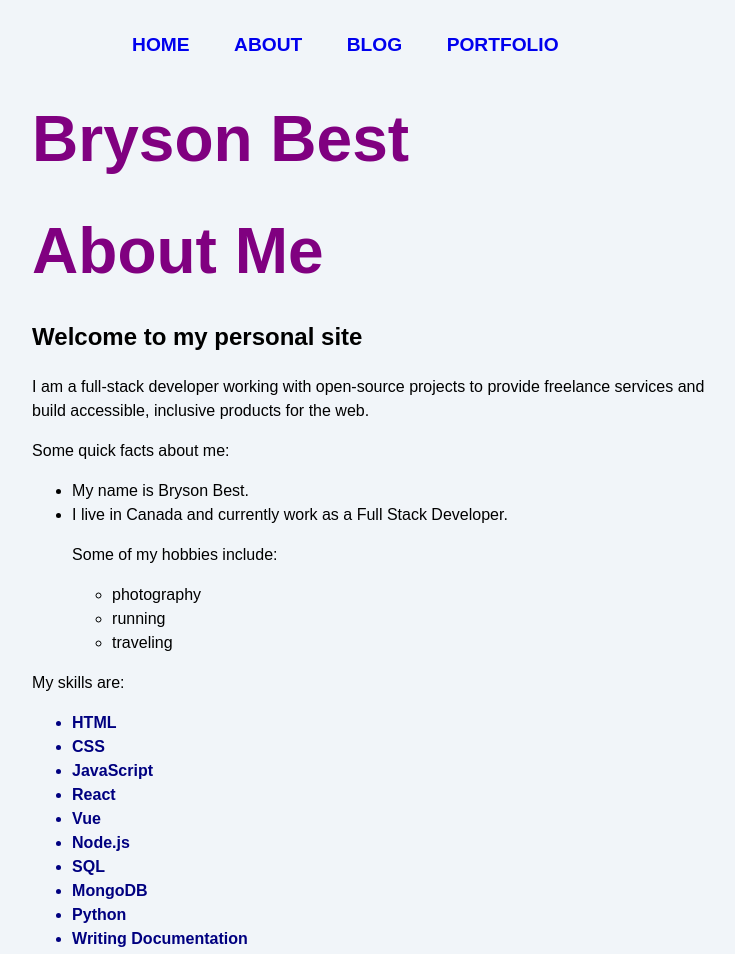
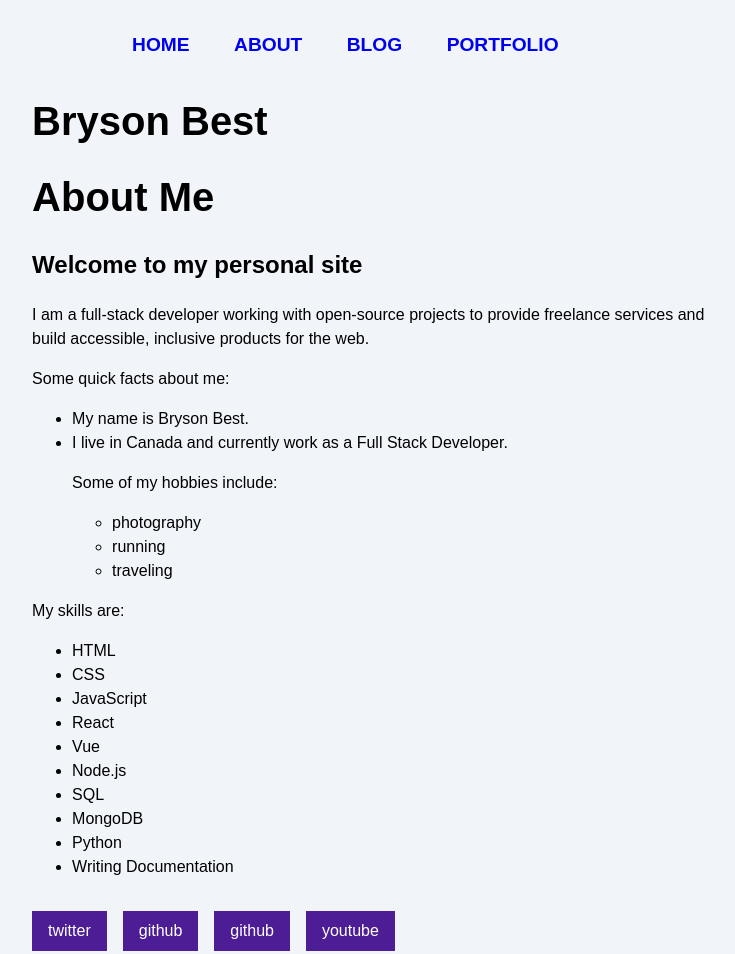
Before and after one commit to brysonbest/astro-site, an Astro site: page /about in a window 1280 px wide. Shown: the top 954 px of the page, without its empty margins (268-1003 px from the left). Built offline with nearby package versions, Linux system fonts and the light colour scheme; Astro itself is replaced by a stand-in of ours.

Commit message:
Create base layout.

```diff
--- a/package.json
+++ b/package.json
@@ -11,6 +11,6 @@
     "astro": "astro"
   },
   "dependencies": {
-    "astro": "^1.9.0"
+    "astro": "^2.0.2"
   }
 }
--- /dev/null
+++ b/src/layouts/BaseLayout.astro
@@ -0,0 +1,27 @@
+---
+import "../styles/global.css";
+import Footer from "../components/Footer.astro";
+import Header from "../components/Header.astro";
+
+const { pageTitle } = Astro.props || {};
+---
+
+<html lang="en">
+  <head>
+    <meta charset="utf-8" />
+    <link rel="icon" type="image/svg+xml" href="/favicon.svg" />
+    <meta name="viewport" content="width=device-width" />
+    <meta name="generator" content={Astro.generator} />
+    <title>{pageTitle}</title>
+  </head>
+  <body>
+    <Header />
+    <h1>Bryson Best</h1>
+    <h1>{pageTitle}</h1>
+    <slot />
+    <Footer />
+    <script>
+      import "../scripts/menu.js";
+    </script>
+  </body>
+</html>
--- a/src/pages/about.astro
+++ b/src/pages/about.astro
@@ -1,7 +1,6 @@
 ---
-import Header from "../components/Header.astro";
-import Footer from "../components/Footer.astro";
 import "../styles/global.css";
+import BaseLayout from "../layouts/BaseLayout.astro";
 const pageTitle = "About Me";
 
 const identity = {
@@ -24,30 +23,9 @@ const skills = [
   "Python",
   "Writing Documentation",
 ];
-
-const skillColor = "navy";
 ---
 
-<html lang="en">
-  <head>
-    <meta charset="utf-8" />
-    <meta name="viewport" content="width=device-width" />
-    <title>{pageTitle}</title>
-    <style define:vars={{ skillColor }}>
-      h1 {
-        color: purple;
-        font-size: 4rem;
-      }
-      .skill {
-        color: var(--skillColor);
-        font-weight: bold;
-      }
-    </style>
-  </head>
-  <body>
-    <Header />
-    <h1>Bryson Best</h1>
-    <h1>{pageTitle}</h1>
+<BaseLayout pageTitle={pageTitle}>
   <h2>Welcome to my personal site</h2>
 
   <p>
@@ -76,9 +54,4 @@ const skillColor = "navy";
   <ul>
     {skills.map((skill) => <li class="skill">{skill}</li>)}
   </ul>
-    <Footer />
-    <script>
-      import "../scripts/menu.js";
-    </script>
-  </body>
-</html>
+</BaseLayout>
```
Also changed, not shown: src/pages/blog.astro (+3 -18 lines), src/pages/index.astro (+4 -22 lines), src/pages/portfolio.astro (+5 -21 lines), 1 other file. Lines whose indentation alone changed are shown as unchanged.
